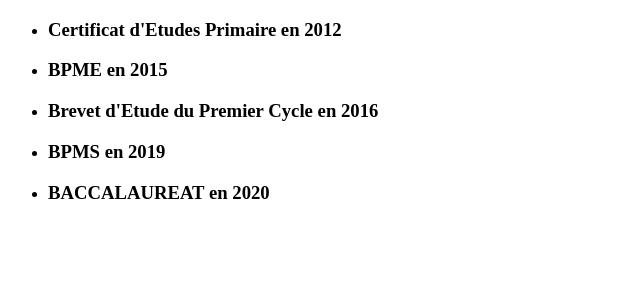
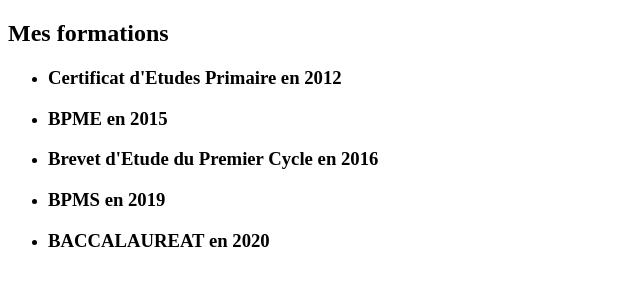
Before and after one commit to DrecQ/mon-cv, a plain HTML site: page index.html in a window 1280 px wide. Shown: the whole page, without its empty margins (0-640 px from the left). Drawn offline with Linux system fonts and the light colour scheme.

Commit message:
Update index.html

```diff
--- a/index.html
+++ b/index.html
@@ -9,6 +9,7 @@
 </head>
 <body>
     <section class="formations">
+        <h2>Mes formations</h2>
         <ul>
             <li><h3>Certificat d'Etudes Primaire en 2012</h3></li>
             <li><h3>BPME en 2015</h3></li>
```
